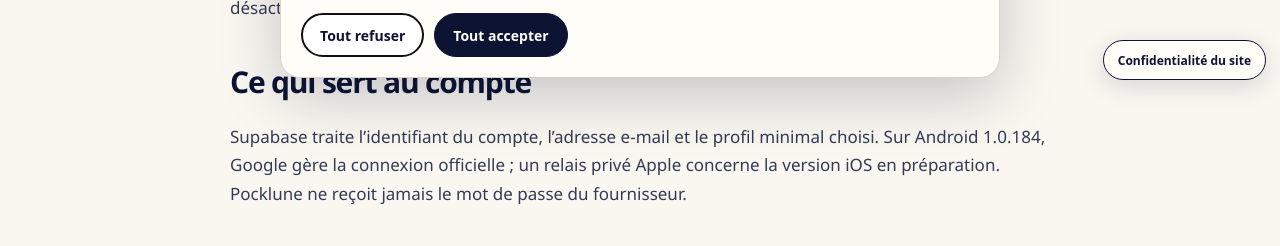
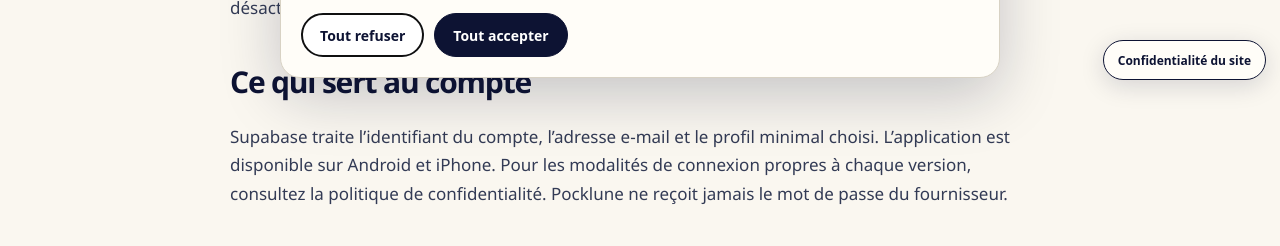
Before and after one commit to contactsnormal-sys/pocklune-site, a plain HTML site: page security.html in a window 1280 px wide. Shown: the part 706-952 px from the top of the page. Drawn offline with Linux system fonts and the light colour scheme.

Commit message:
docs: remove obsolete iOS preparation claim from security page

```diff
--- a/security.html
+++ b/security.html
@@ -17,7 +17,7 @@
     <section class="page-hero shell"><p class="eyebrow">Local d’abord</p><h1>Votre budget reste sur votre téléphone.</h1><p class="lead">Pocklune ne se connecte pas à votre banque, ne vend pas vos données et n’intègre ni publicité ni traqueur inter-applications.</p></section>
     <section class="shell prose">
       <h2>Ce qui reste local</h2><p>Budgets, montants, revenus, dépenses, reçus, photos, textes OCR, notes et imports CSV, OFX ou QFX restent dans le stockage privé de Pocklune sur l’appareil. La sauvegarde Android dans le cloud est désactivée.</p>
-      <h2>Ce qui sert au compte</h2><p>Supabase traite l’identifiant du compte, l’adresse e-mail et le profil minimal choisi. Sur Android 1.0.184, Google gère la connexion officielle ; un relais privé Apple concerne la version iOS en préparation. Pocklune ne reçoit jamais le mot de passe du fournisseur.</p>
+      <h2>Ce qui sert au compte</h2><p>Supabase traite l’identifiant du compte, l’adresse e-mail et le profil minimal choisi. L’application est disponible sur Android et iPhone. Pour les modalités de connexion propres à chaque version, consultez la politique de confidentialité. Pocklune ne reçoit jamais le mot de passe du fournisseur.</p>
       <h2>Ce qui sert aux abonnements</h2><p>Google Play gère le paiement. RevenueCat synchronise uniquement les droits d’accès et l’historique d’achat nécessaire. Pocklune ne demande ni ne stocke de numéro de carte bancaire.</p>
       <h2>Ce que reçoit Premium</h2><p>Seulement cinq signaux catégoriels bornés : objectif, problème principal, type d’explication, situation générale et langue. Aucun montant, revenu, dépense, commerçant, note, texte OCR, reçu, photo ou adresse e-mail n’est envoyé au prestataire qui génère les explications.</p>
       <h2>Votre contrôle</h2><p>Vous corrigez les propositions OCR, choisissez d’enregistrer une comparaison, pouvez exporter vos données, désactiver les notifications et supprimer votre compte. Les données financières locales ne sont jamais supprimées implicitement avec le compte.</p>
```
